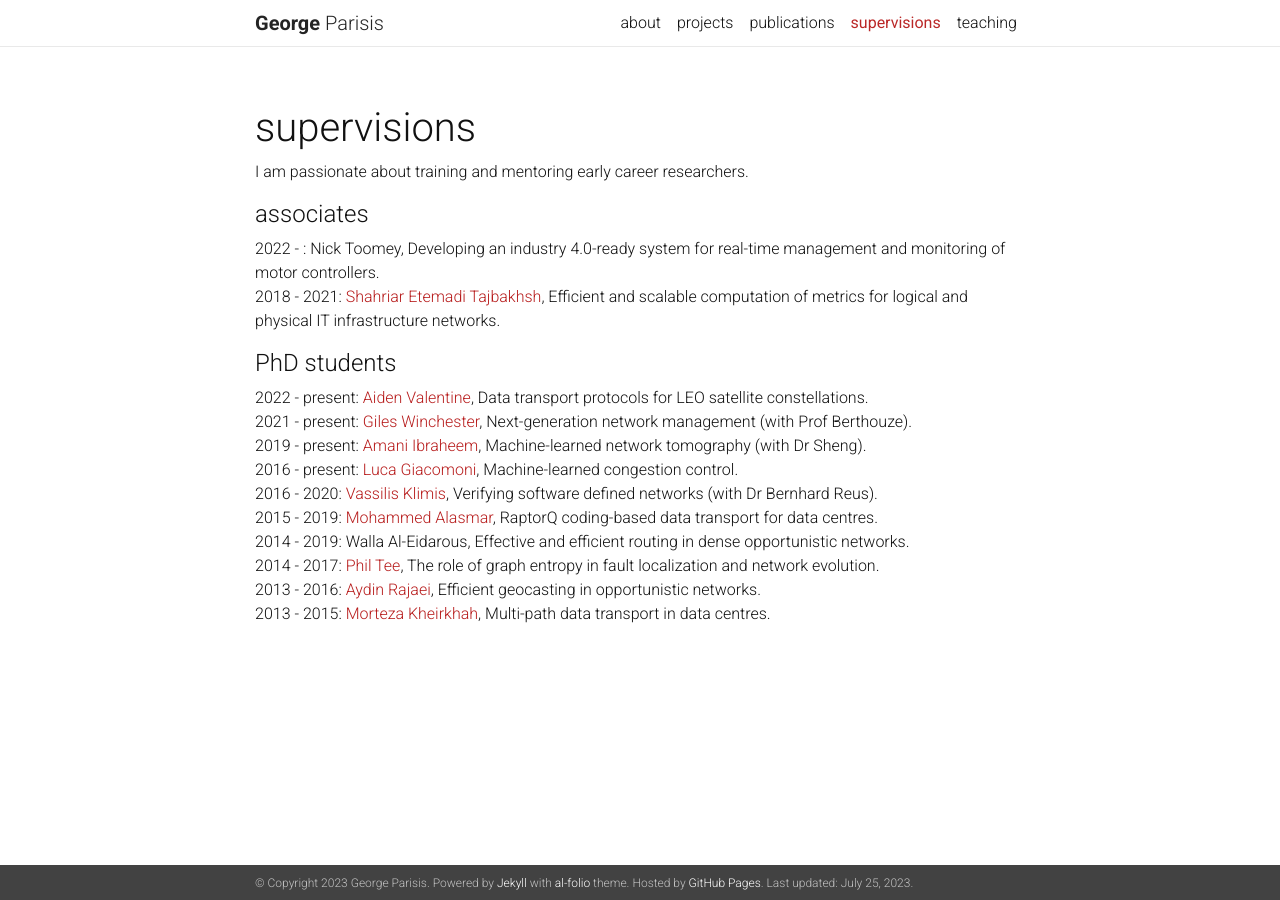
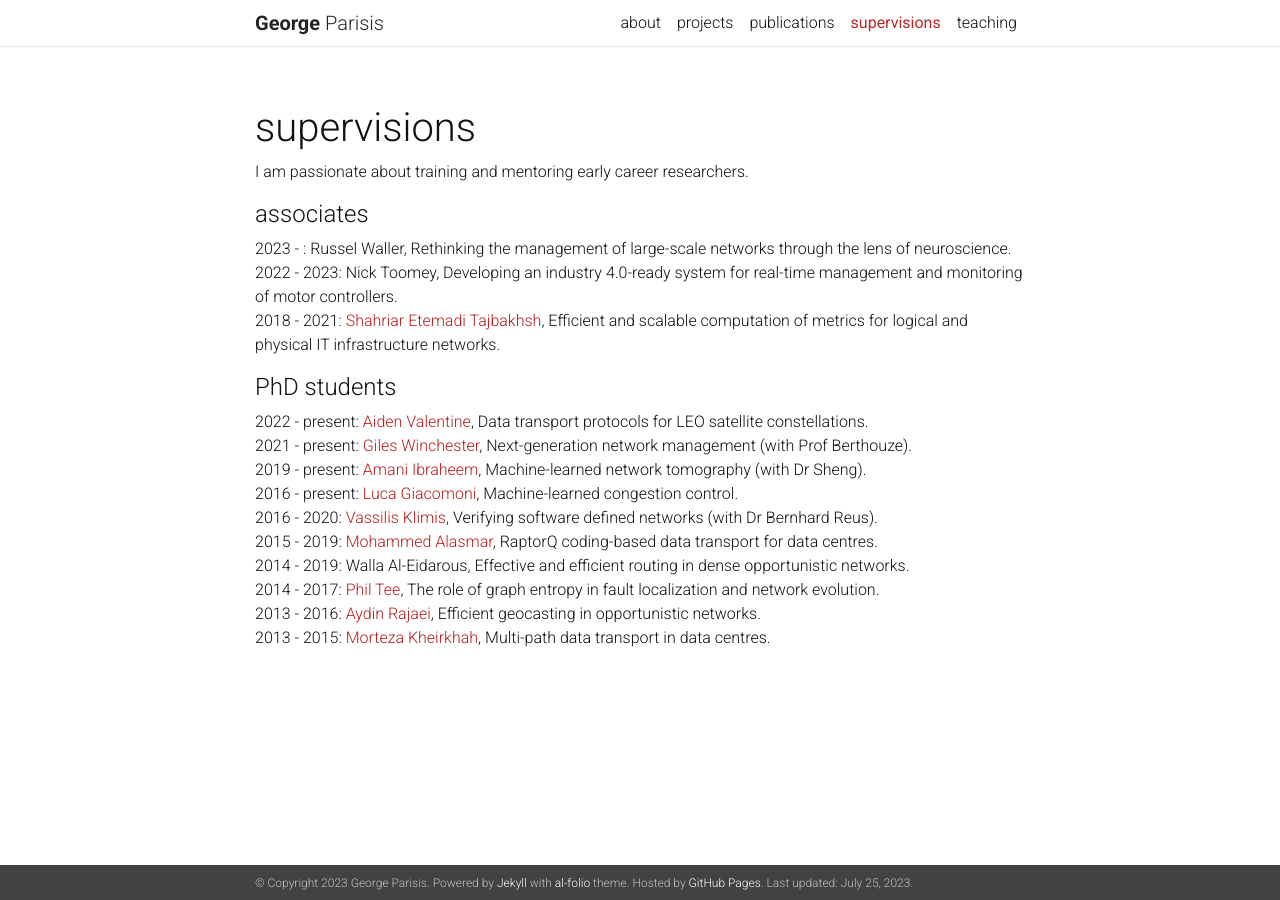
Before and after one commit to georgeparisis/georgeparisis.github.io, a Jekyll site: the page built from _pages/supervisions.md, in a window 1280 px wide. Built offline with Jekyll 4.4.1, drawn with Linux system fonts in a browser that asks for light colours; nearby versions of some CDN libraries; a style sheet for code colours, icons or effects is not loaded.

Commit message:
Update supervisions.md

```diff
--- a/_pages/supervisions.md
+++ b/_pages/supervisions.md
@@ -7,7 +7,9 @@ nav: true
 ---
 
 #### associates
-2022 - : Nick Toomey, Developing an industry 4.0-ready system for real-time management and monitoring of motor controllers.
+2023 -     : Russel Waller, Rethinking the management of large-scale networks through the lens of neuroscience.
+<br>
+2022 - 2023: Nick Toomey, Developing an industry 4.0-ready system for real-time management and monitoring of motor controllers.
 <br>
 2018 - 2021: [Shahriar Etemadi Tajbakhsh](https://uk.linkedin.com/in/shahriar-etemadi-tajbakhsh-471ba5b0){:target="_blank"}, Efficient and scalable computation of metrics for logical and physical IT infrastructure networks.
 
```
